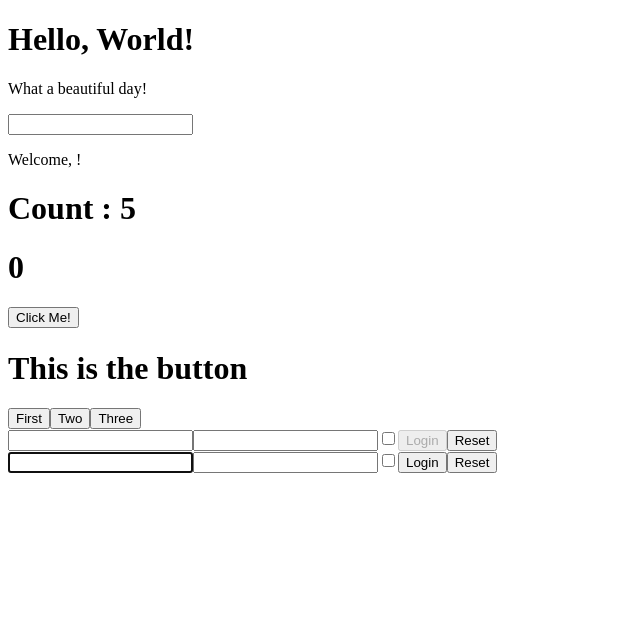
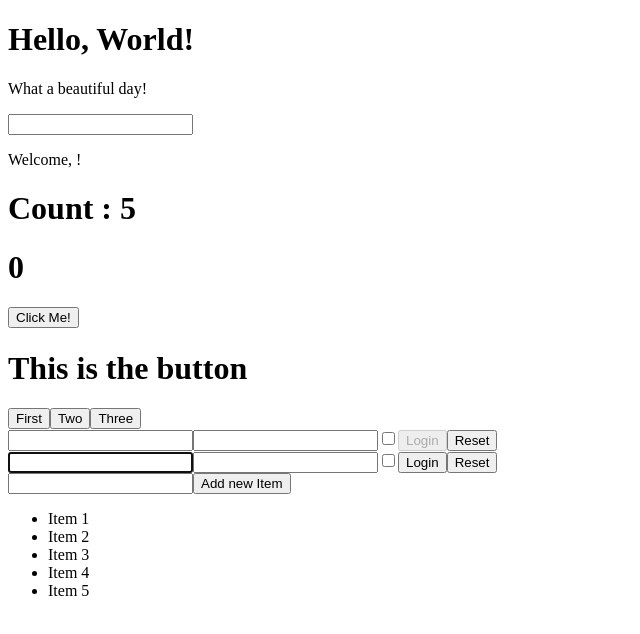
Before and after one commit to AngeloC94/React-Exercises, a React (Create React App) app: page / in a window 1280 px wide. Shown: the top 634 px of the page, without its empty margins (0-640 px from the left). Built offline with nearby package versions, Linux system fonts and the light colour scheme.

Commit message:
lists 03 done

```diff
--- a/src/App.js
+++ b/src/App.js
@@ -5,6 +5,7 @@ import { Counter } from "./Counter"
 import { Hello } from "./Hello"
 import { InteractiveWelcome } from "./InteractiveWelcome"
 import { Login } from "./Login"
+import { TodoList } from "./TodoList"
 import { UncontrolledLogin } from "./UncontrolledLogin"
 
 export class App extends React.Component {
@@ -17,6 +18,7 @@ export class App extends React.Component {
             <ClickTracker />
             <Login />
             <UncontrolledLogin />
+            <TodoList />
         </React.Fragment>
     }
 }
--- /dev/null
+++ b/src/TodoList.js
@@ -0,0 +1,53 @@
+import React from "react";
+
+export class TodoList extends React.Component {
+    state = {
+        items: [
+            "Item 1",
+            "Item 2",
+            "Item 3",
+            "Item 4",
+            "Item 5"
+        ]
+    }
+
+
+    handleInputChange = (e) => {
+        const value = e.target.value
+
+        this.setState({
+            newitem: value
+        })
+    }
+
+    handleSubmit = (e) => {
+        const value = e.target.value
+
+        this.setState({
+            newitem: value
+        })
+
+        this.state.items.push(this.state.newitem)
+    }
+
+
+    render() {
+        return (
+            <React.Fragment>
+                <input
+                    name="input"
+                    value={this.state.input}
+                    onChange={this.handleInputChange}
+                />
+                <button onClick={this.handleSubmit}>Add new Item</button>
+
+                <ul>
+                    {this.state.items.map((todo, index) => (
+                        <li key={index}>{todo}</li>
+                    ))}
+                </ul>
+            </React.Fragment>
+        )
+    }
+
+}
```
